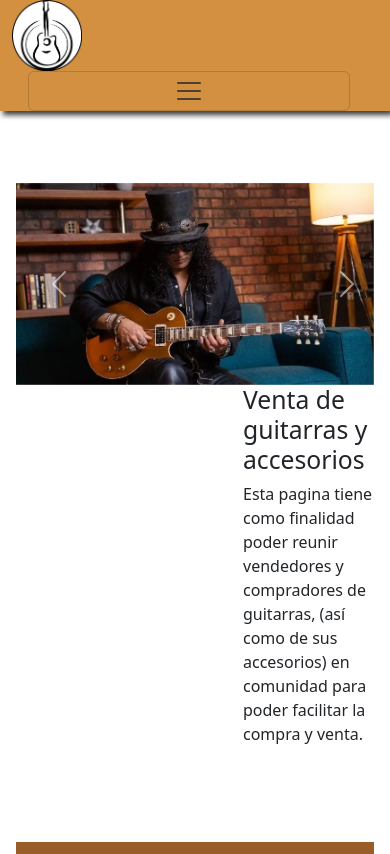
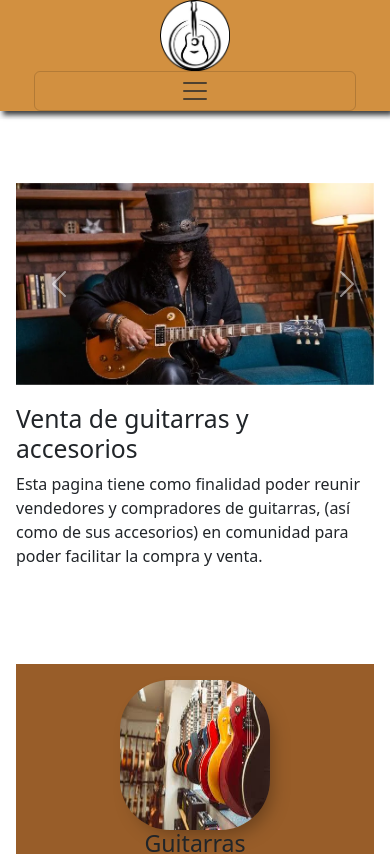
Before and after one commit to emilianoduque/Proyecto-CoderHouse, a plain HTML site: page index.html in a window 390 px wide. Shown: the top 854 px of the page. Drawn offline with nearby package versions, Linux system fonts and the light colour scheme.

Commit message:
Cambios CSS/ Navbar mejorada para moviles

```diff
--- a/css/estilos.css
+++ b/css/estilos.css
@@ -426,6 +426,12 @@ aside.aside-productos h3 {
     justify-content: center;
   }
 
+  .contenedor-info {
+    grid-column: 1/-1;
+    margin-top: 1.2rem;
+    margin-left: 0;
+  }
+
   .slide {
     grid-row: 1/2;
     grid-column: 1/-1;
@@ -440,6 +446,20 @@ aside.aside-productos h3 {
 @media screen and (max-width: 667px) {
   form img {
     display: none;
+  }
+
+  .container-fluid {
+    justify-content: center !important;
+    flex-wrap: nowrap;
+    flex-direction: column;
+  }
+
+  nav ul {
+    align-items: center;
+  }
+
+  .container-fluid button {
+    margin: 0;
   }
 
   /* Nav */
```
